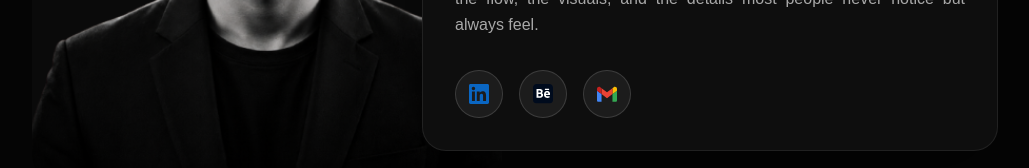
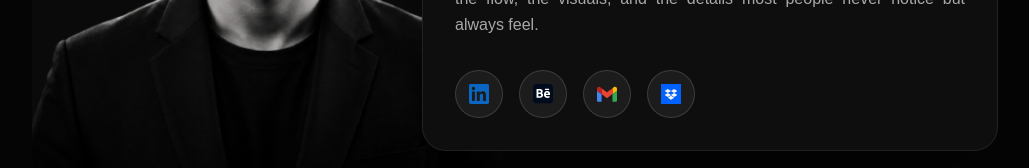
Before and after one commit to abhishekdevkar233-debug/my-portfolio, a Next.js app: page /about-me in a window 1280 px wide. Shown: the part 436-604 px from the top of the page, without its empty margins (112-1141 px from the left). Built offline with nearby package versions, Linux system fonts and the light colour scheme.

Commit message:
Added option to download resume on about me

```diff
--- a/src/components/about/AboutIntro.tsx
+++ b/src/components/about/AboutIntro.tsx
@@ -20,6 +20,11 @@ const SOCIALS: ProfileSocial[] = [
     url: "mailto:abhishekdevkar8032@gmail.com",
     iconSrc: "/logos/gmail.svg",
   },
+  {
+    label: "Resume",
+    url: "/resume.pdf",
+    iconSrc: "/logos/dropbox.svg",
+  },
 ];
 
 const DESCRIPTION =
```
